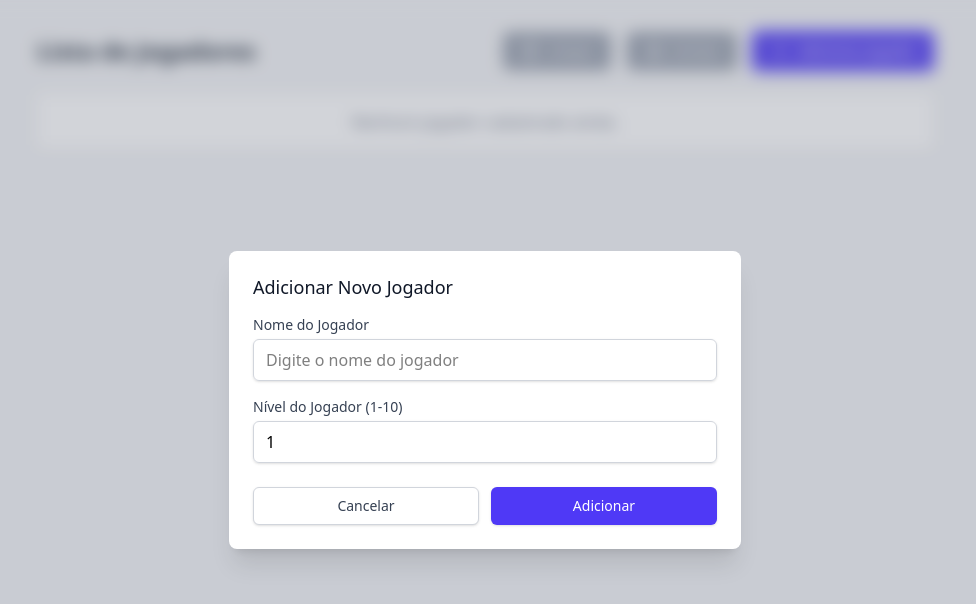
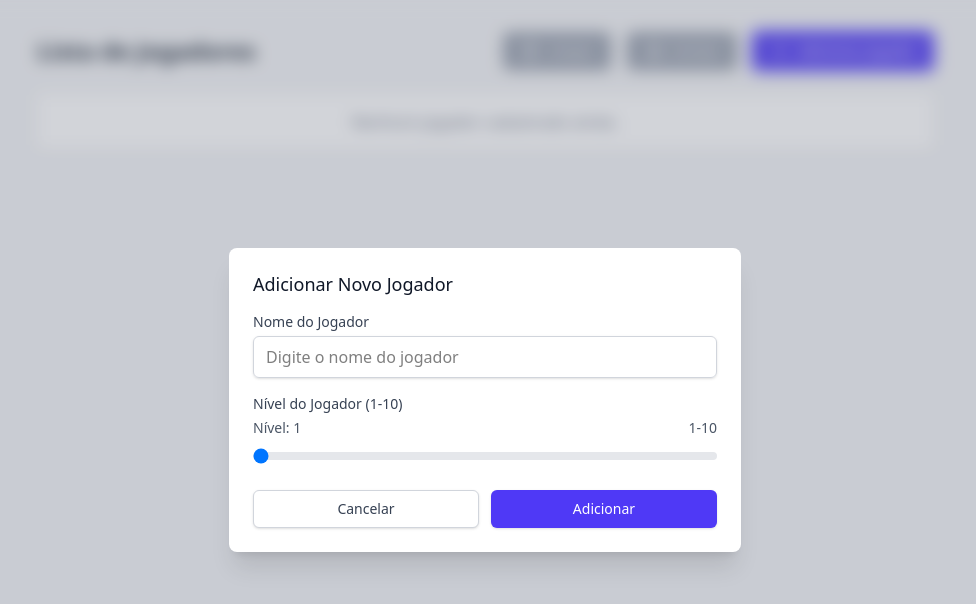
Before and after one commit to lucasmarques73/random-pairs-footvolley, a React (Vite) app: page / in a window 1280 px wide. Both pictures are taken after a click on the button "Adicionar Jogador". Shown: the top 604 px of the page, without its empty margins (155-1131 px from the left). Built offline with nearby package versions, Linux system fonts and the light colour scheme.

Commit message:
feat: use slice to level

```diff
--- a/src/App.tsx
+++ b/src/App.tsx
@@ -358,17 +358,22 @@ function App() {
                     >
                       Nível do Jogador (1-10)
                     </label>
+                    <div className="mt-1">
+                      <div className="flex justify-between text-sm text-gray-600 mb-1">
+                        <span>Nível: {formData.level}</span>
+                        <span>1-10</span>
+                      </div>
                       <input
-                      type="number"
+                        type="range"
                         id="level"
                         name="level"
                         min="1"
                         max="10"
                         value={formData.level}
                         onChange={handleInputChange}
-                      className="mt-1 block w-full px-3 py-2 border border-gray-300 rounded-md shadow-sm focus:outline-none focus:ring-indigo-500 focus:border-indigo-500"
-                      required
+                        className="w-full h-2 bg-gray-200 rounded-lg appearance-none cursor-pointer"
                       />
+                    </div>
                   </div>
 
                   <div className="mt-5 sm:mt-6 sm:grid sm:grid-cols-2 sm:gap-3 sm:grid-flow-row-dense">
```
Lines whose indentation alone changed are shown as unchanged.
